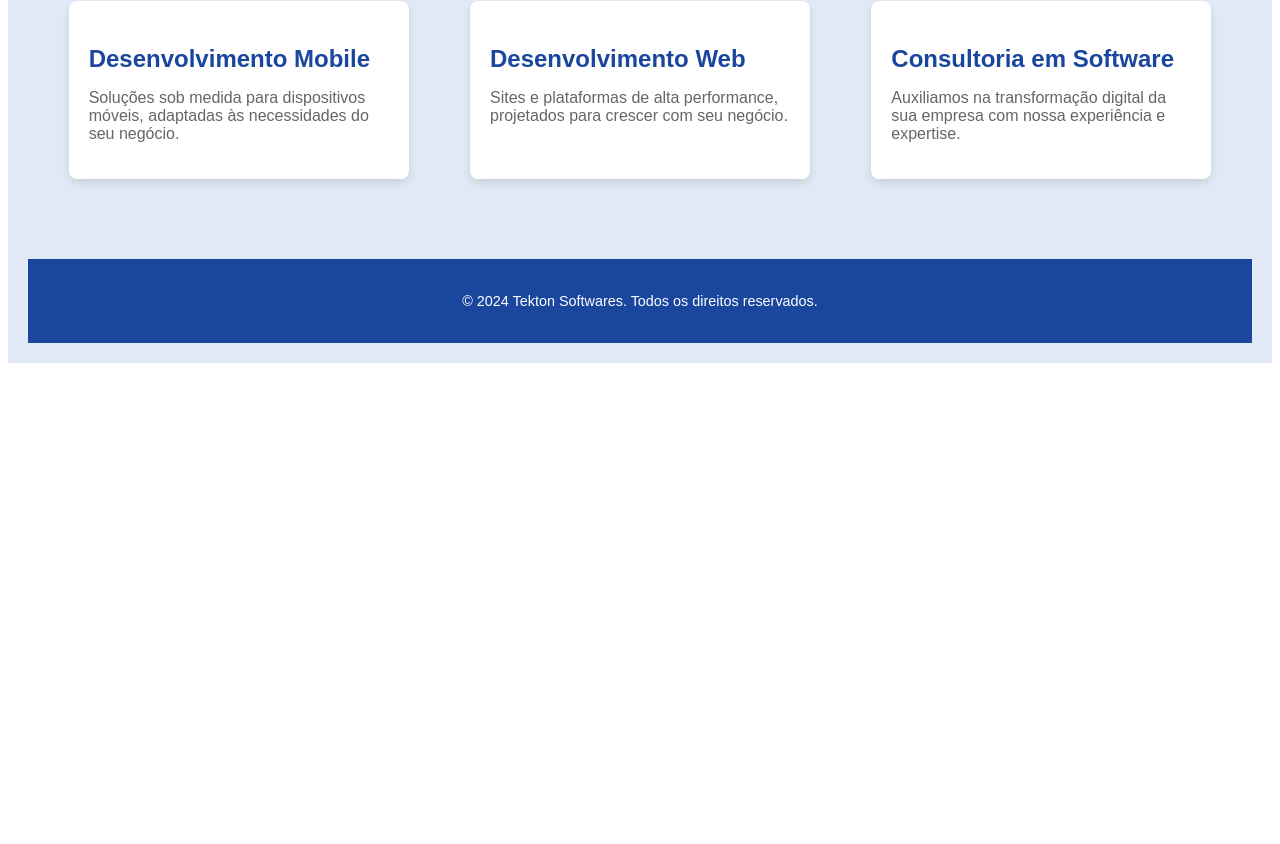
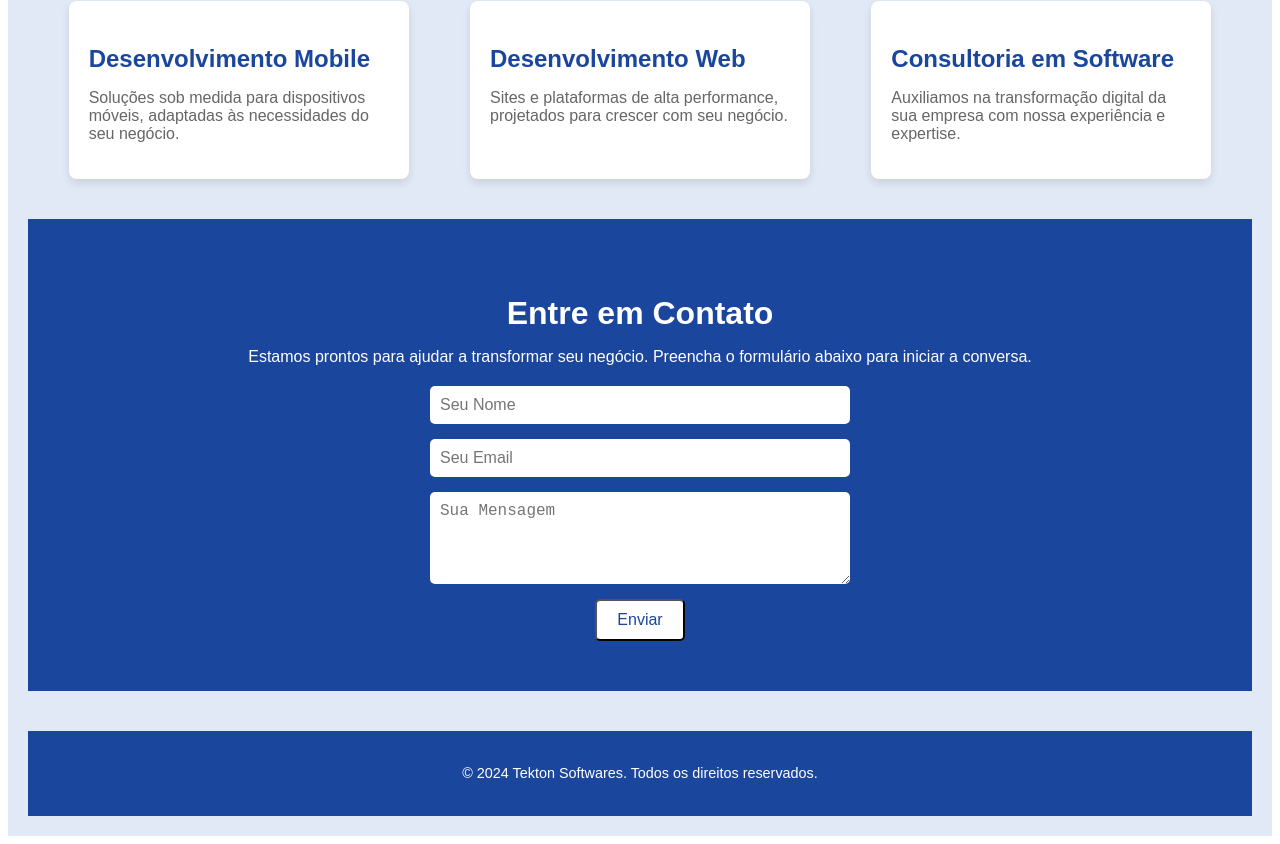
Before and after one commit to leandrorochaadm/tekton, a Nuxt app: page / in a window 1280 px wide. Shown: the part 442-1286 px from the top of the page. Before the commit the page ends 813 px from the top, so only its background shows below. Built offline with nearby package versions, Linux system fonts and the light colour scheme.

Commit message:
animation home

```diff
--- a/pages/index.vue
+++ b/pages/index.vue
@@ -4,7 +4,7 @@
     <header class="home__header">
       <h1>Bem-vindo à Tekton Softwares</h1>
       <p>Inovação e precisão em soluções de software para pequenas empresas.</p>
-      <button @click="handleContact" class="home__cta-button">Fale Conosco</button>
+      <button @click="scrollToContact" class="home__cta-button">Fale Conosco</button>
     </header>
 
     <!-- Seção de Serviços -->
@@ -27,50 +27,24 @@
     </section>
 
     <!-- Seção de Contato -->
+    <section class="home__contact" ref="contactSection">
+      <h2>Entre em Contato</h2>
+      <p>Estamos prontos para ajudar a transformar seu negócio. Preencha o formulário abaixo para iniciar a
+        conversa.</p>
+      <form class="home__contact-form">
+        <input type="text" placeholder="Seu Nome" required/>
+        <input type="email" placeholder="Seu Email" required/>
+        <textarea placeholder="Sua Mensagem" rows="4" required></textarea>
+        <button type="submit" class="home__cta-button">Enviar</button>
+      </form>
+    </section>
+
+    <!-- Seção de Rodapé -->
     <footer class="home__footer">
       <p>&copy; 2024 Tekton Softwares. Todos os direitos reservados.</p>
     </footer>
   </div>
 </template>
-
-<script setup>
-const handleContact = () => {
-  alert("Entre em contato com a Tekton Softwares para mais informações.");
-};
-</script>
-
-<script>
-export default {
-  head() {
-    return {
-      title: 'Bem-vindo à Tekton Softwares',
-      script: [
-        {
-          hid: 'json-ld',
-          type: 'application/ld+json',
-          json: {
-            "@context": "http://schema.org",
-            "@type": "Organization",
-            "name": "Tekton Softwares",
-            "url": "https://tektonsoftwares.com",
-            "logo": "https://tektonsoftwares.com/logo.png",
-            "sameAs": [
-              "https://www.linkedin.com/company/tekton-softwares",
-              "https://twitter.com/tekton_softwares"
-            ],
-            "contactPoint": {
-              "@type": "ContactPoint",
-              "telephone": "+55-11-99999-9999",
-              "contactType": "Customer Service"
-            }
-          }
-        }
-      ]
-    }
-  }
-
-}
-</script>
 
 
 <style scoped lang="scss">
@@ -84,9 +58,12 @@ $gray: #666666;
 .home {
   font-family: Arial, sans-serif;
   color: $primary-blue;
-  text-align: center;
   background-color: $light-blue;
   padding: 20px;
+  text-align: center;
+
+  /* Animação para fade-in ao carregar */
+  animation: fadeIn 1s ease-in-out;
 
   &__header {
     padding: 50px 0;
@@ -142,6 +119,7 @@ $gray: #666666;
         max-width: 300px;
         text-align: left;
         transition: transform 0.3s;
+        cursor: pointer;
 
         &:hover {
           transform: translateY(-5px);
@@ -161,6 +139,51 @@ $gray: #666666;
     }
   }
 
+  &__contact {
+    padding: 50px 20px;
+    background-color: $primary-blue;
+    color: $white;
+
+    h2 {
+      font-size: 2rem;
+      margin-bottom: 15px;
+    }
+
+    p {
+      margin-bottom: 20px;
+    }
+
+    .home__contact-form {
+      display: flex;
+      flex-direction: column;
+      align-items: center;
+      gap: 15px;
+      max-width: 400px;
+      margin: 0 auto;
+
+      input, textarea {
+        width: 100%;
+        padding: 10px;
+        border-radius: 5px;
+        border: none;
+        font-size: 1rem;
+      }
+
+      .home__cta-button {
+        background-color: $white;
+        color: $primary-blue;
+        font-size: 1rem;
+        padding: 10px 20px;
+        border-radius: 5px;
+        cursor: pointer;
+
+        &:hover {
+          background-color: darken($white, 10%);
+        }
+      }
+    }
+  }
+
   &__footer {
     margin-top: 40px;
     padding: 20px;
@@ -172,4 +195,72 @@ $gray: #666666;
     }
   }
 }
+
+/* Animação de fade-in */
+@keyframes fadeIn {
+  0% {
+    opacity: 0;
+  }
+  100% {
+    opacity: 1;
+  }
+}
+
+/* Responsividade */
+@media (max-width: 768px) {
+  .home__services-list {
+    flex-direction: column;
+  }
+
+  .home__header h1 {
+    font-size: 2rem;
+  }
+
+  .home__services-list .service-card {
+    max-width: 100%;
+  }
+}
 </style>
+
+<script setup>
+import {ref} from 'vue'
+
+const contactSection = ref(null)
+
+const scrollToContact = () => {
+  contactSection.value.scrollIntoView({behavior: 'smooth'})
+}
+</script>
+
+<script>
+export default {
+  head() {
+    return {
+      title: 'Bem-vindo à Tekton Softwares',
+      script: [
+        {
+          hid: 'json-ld',
+          type: 'application/ld+json',
+          json: {
+            "@context": "http://schema.org",
+            "@type": "Organization",
+            "name": "Tekton Softwares",
+            "url": "https://tektonsoftwares.com",
+            "logo": "https://tektonsoftwares.com/logo.png",
+            "sameAs": [
+              "https://www.linkedin.com/company/tekton-softwares",
+              "https://twitter.com/tekton_softwares"
+            ],
+            "contactPoint": {
+              "@type": "ContactPoint",
+              "telephone": "+55-11-99999-9999",
+              "contactType": "Customer Service"
+            }
+          }
+        }
+      ]
+    }
+  }
+
+}
+</script>
```
